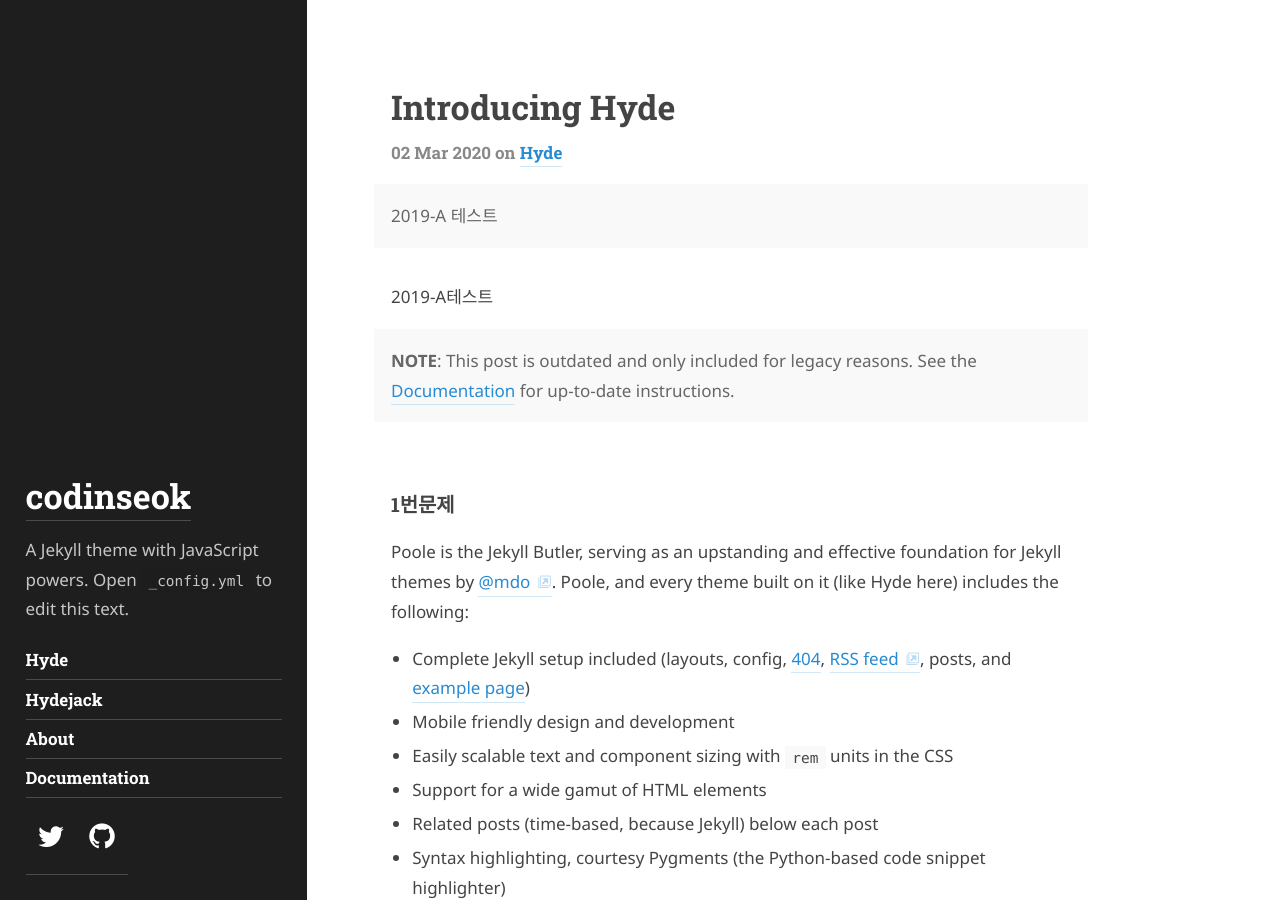
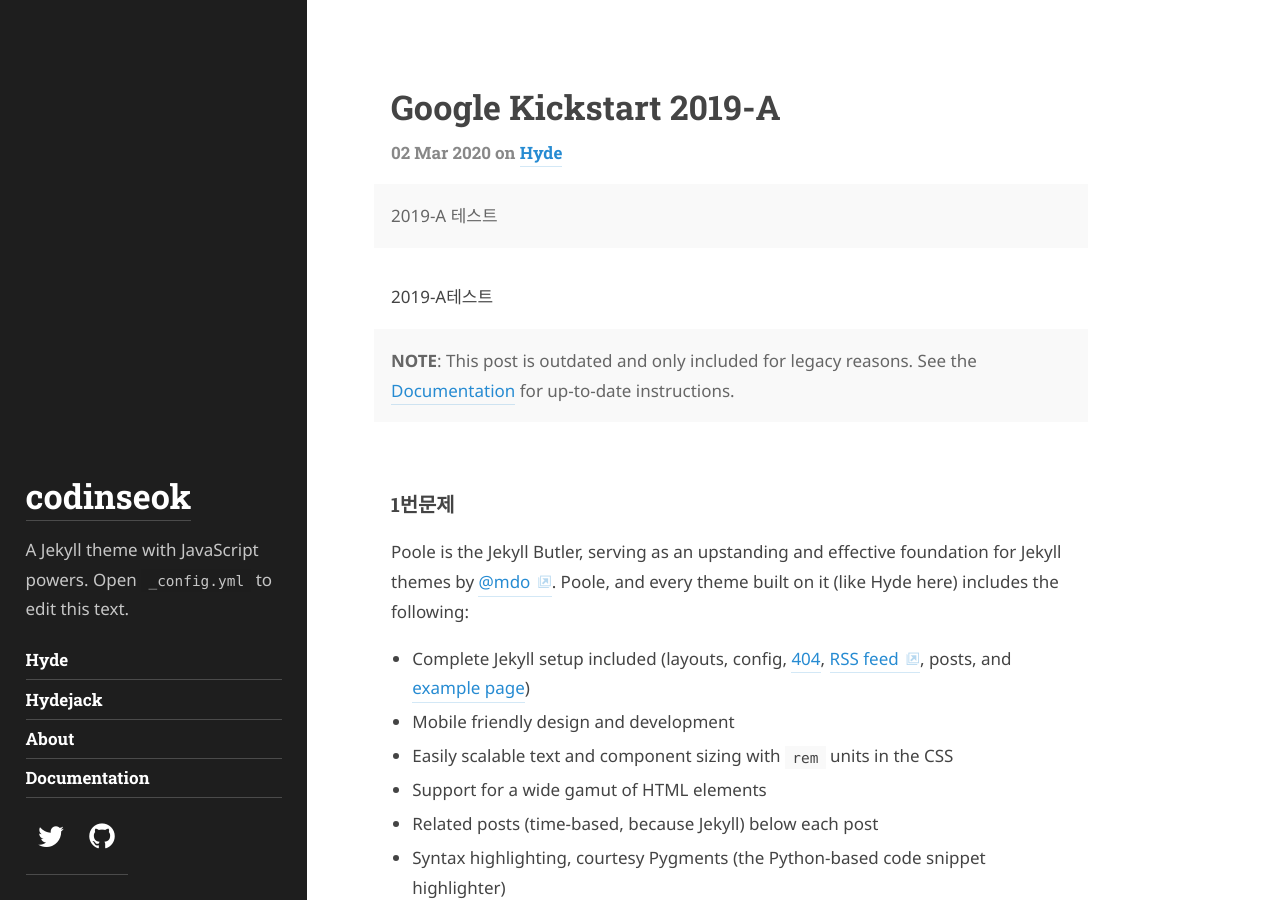
Before and after one commit to codinseok/codinseok.github.io, a Jekyll site: the page built from _posts/2020-03-02-Kickstart2019 A.md, in a window 1280 px wide and 900 px high. Built offline with Jekyll 4.4.1, drawn with Linux system fonts in a browser that asks for light colours; some web fonts are replaced.

Commit message:
problem changed

```diff
--- a/_posts/2020-03-02-Kickstart2019 A.md
+++ b/_posts/2020-03-02-Kickstart2019 A.md
@@ -1,6 +1,6 @@
 ---
 layout: post
-title: Introducing Hyde
+title: Google Kickstart 2019-A
 description: >
   2019-A 테스트
 tags: [hyde]
```
